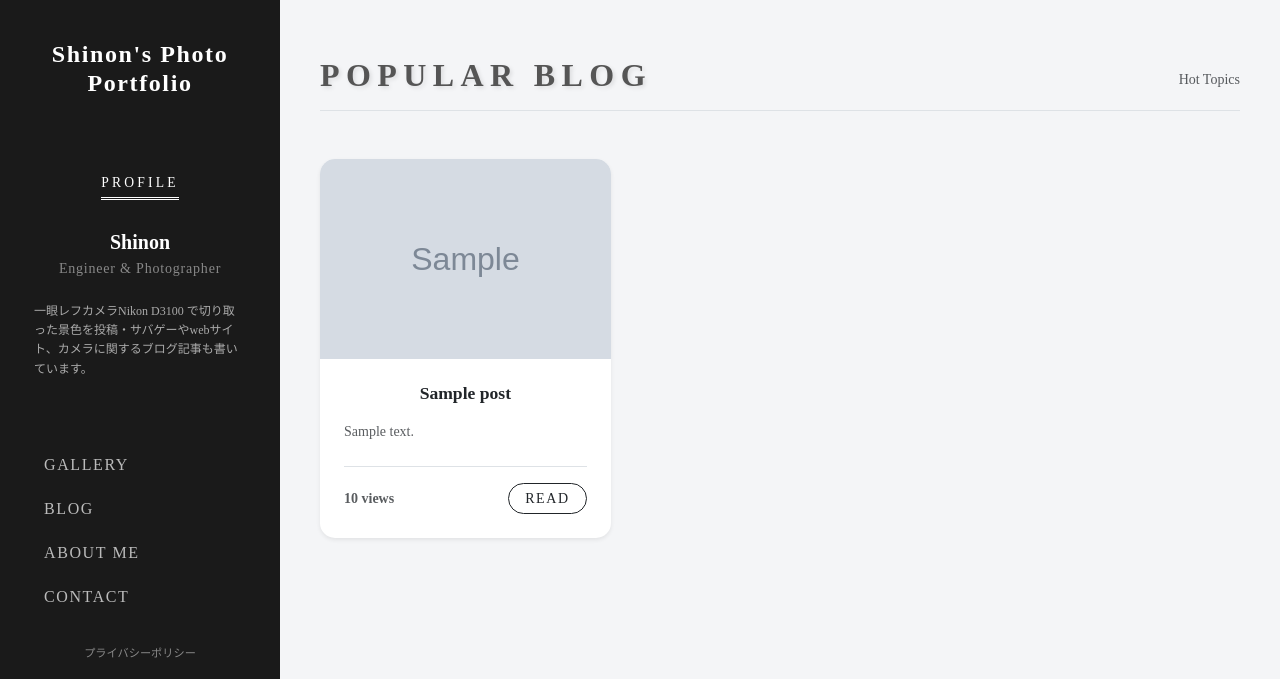
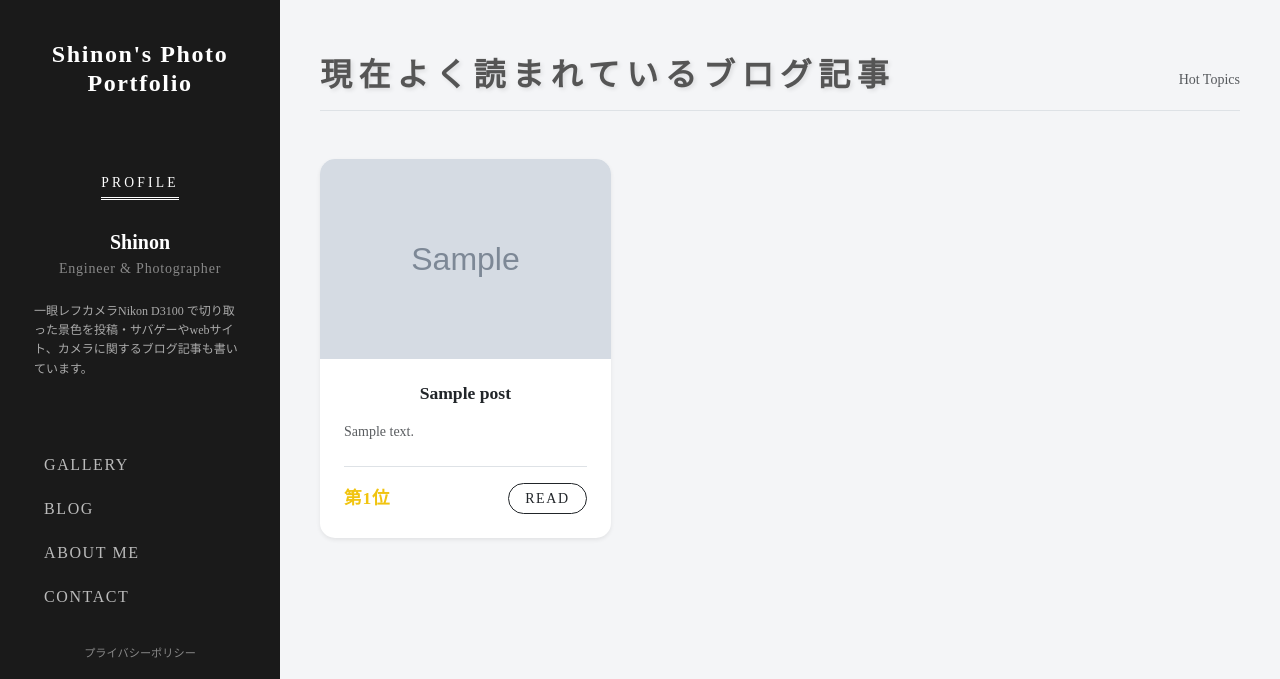
Before and after one commit to Shinon78/my-photo-portfolio, a Django app: page / in a window 1280 px wide. Shown: the top 679 px of the page. Run offline with Django 5.2, Linux system fonts and the light colour scheme; tables that the repository leaves empty hold one stand-in row (values such as "Sample post"); grey boxes marked "Sample" are stand-in pictures.

Commit message:
ランキング表示変更

```diff
--- a/photos/templates/photos/index.html
+++ b/photos/templates/photos/index.html
@@ -60,7 +60,7 @@
 </style>
 
 <div class="mb-5 py-3 border-bottom d-flex justify-content-between align-items-end">
-    <h2 class="gallery-header mb-0">POPULAR BLOG</h2>
+    <h2 class="gallery-header mb-0">現在よく読まれているブログ記事</h2>
     <p class="text-muted small mb-1">Hot Topics</p>
 </div>
 
@@ -90,7 +90,20 @@
                 </p>
 
                 <div class="d-flex justify-content-between align-items-center mt-auto border-top pt-3">
-                    <small class="text-muted fw-bold"> {{ blog.views }} views</small>
+                    {% if forloop.counter == 1 %}
+                        <small class="fw-bold" style="color: #f1c40f; letter-spacing: 0.05rem; font-size: 1.1rem;">
+                            <i class="bi bi-crown-fill"></i> 第1位
+                        </small>
+                    {% elif forloop.counter == 2 %}
+                        <small class="fw-bold" style="color: #bdc3c7; letter-spacing: 0.05rem; font-size: 1.1rem;">
+                            <i class="bi bi-award-fill"></i> 第2位
+                        </small>
+                    {% elif forloop.counter == 3 %}
+                        <small class="fw-bold" style="color: #cd7f32; letter-spacing: 0.05rem; font-size: 1.1rem;">
+                            <i class="bi bi-award-fill"></i> 第3位
+                        </small>
+                    {% endif %}
+
                     <a href="{% url 'photos:post_detail' blog.pk %}" class="btn btn-outline-dark btn-sm px-3 py-1 btn-view">READ</a>
                 </div>
             </div>
```
